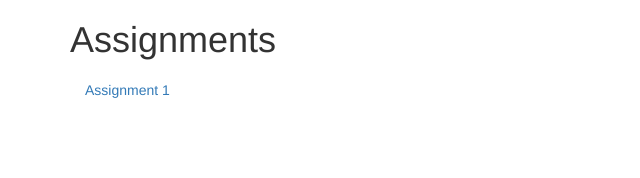
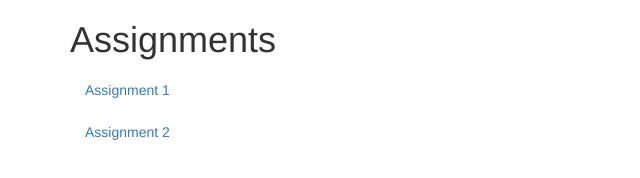
Before and after one commit to nithia/coursera-angular, a plain HTML site: page index.html in a window 1280 px wide. Shown: the full height of the page, 0-640 px from the left. Drawn offline with nearby package versions, Linux system fonts and the light colour scheme.

Commit message:
Add assignment 2 to index

```diff
--- a/index.html
+++ b/index.html
@@ -11,6 +11,7 @@
 
   <ul class="nav nav-pills nav-stacked">
     <li role="presentation"><a href="module1-solution">Assignment 1</a></li>
+    <li role="presentation"><a href="module2-solution">Assignment 2</a></li>
   </ul>
 </div>
 </body>
```
